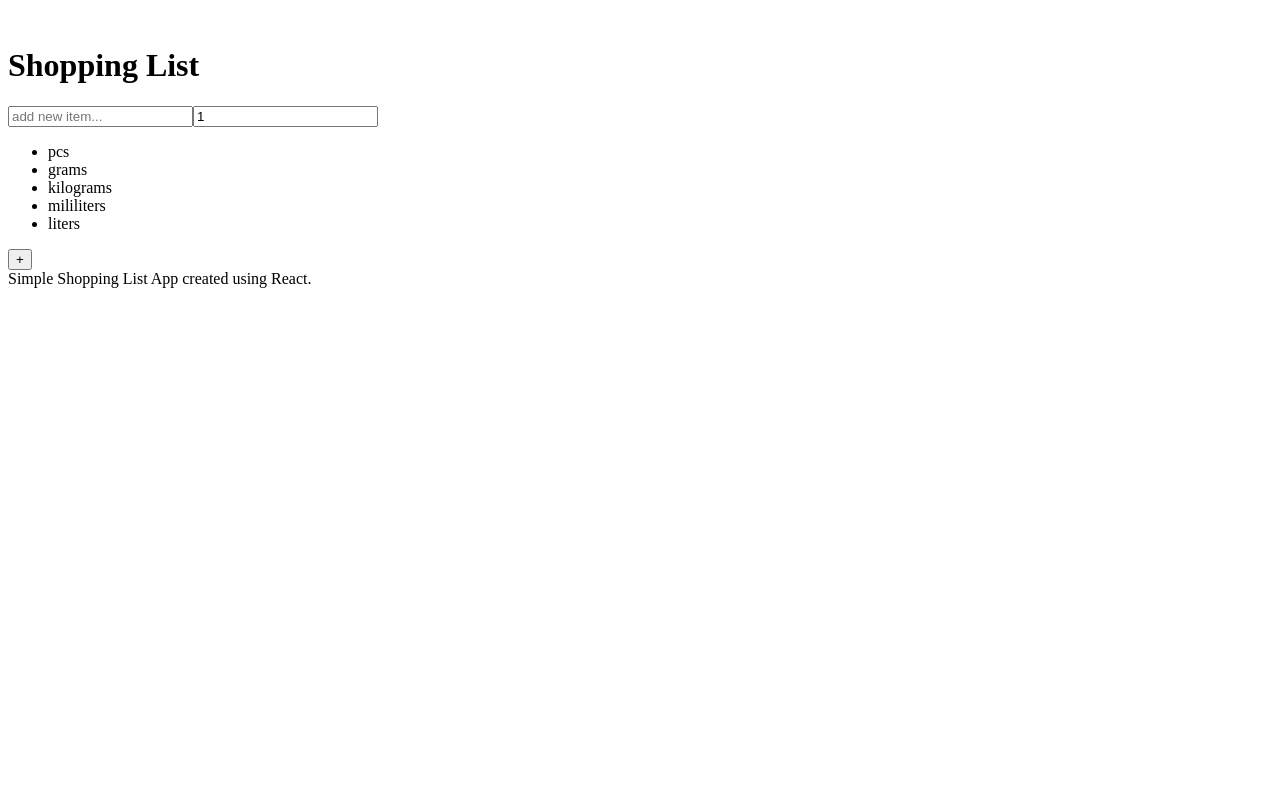
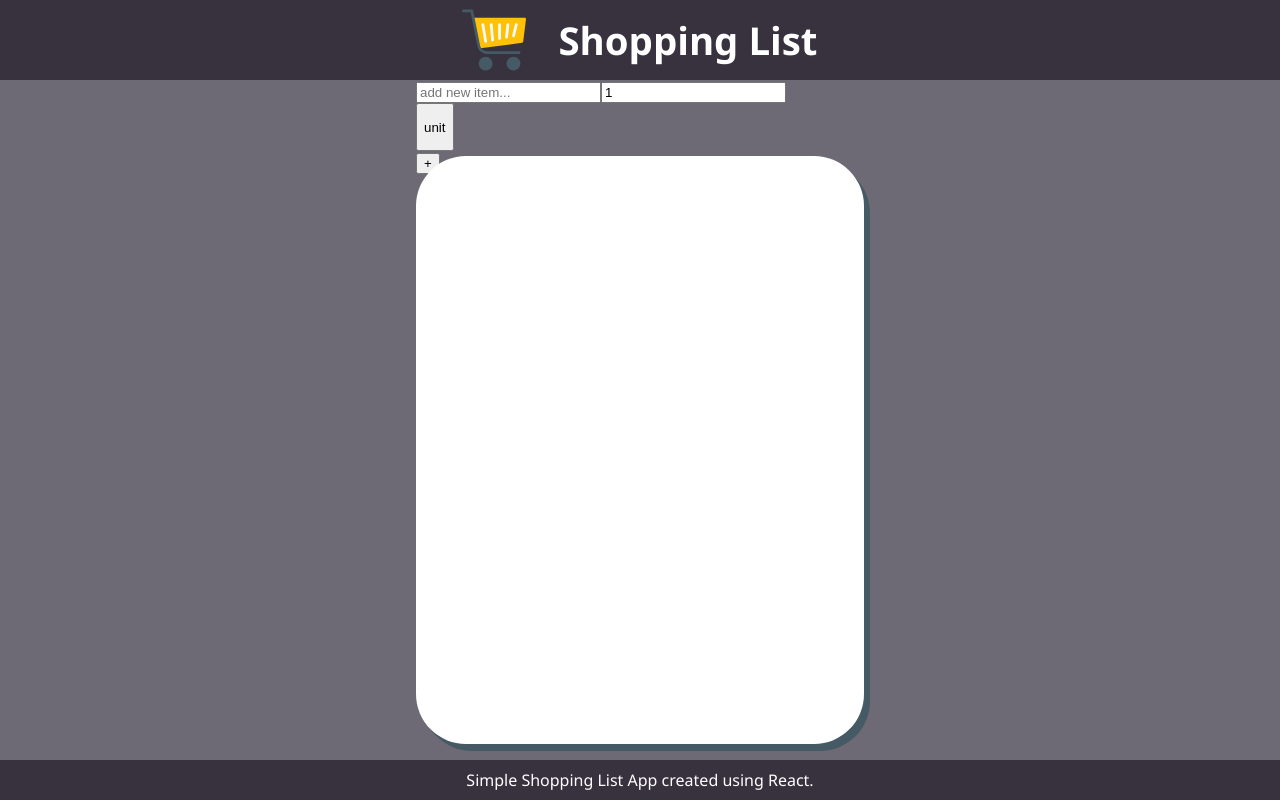
Before and after one commit to bknvpik/shopping-list-react, a React (Create React App) app: page / in a window 1280 px wide. Built offline with nearby package versions, Linux system fonts and the light colour scheme; the HTML template or start-up script is replaced by a standard one.

Commit message:
Add styles

```diff
--- a/src/App.js
+++ b/src/App.js
@@ -1,4 +1,5 @@
 import React, {useState } from "react";
+import './App.scss';
 import InputArea from './components/InputArea';
 import ItemsList from './components/ItemsList';
 
@@ -11,9 +12,10 @@ function App() {
   return (
     <div className="app-container">
       <header>
-        <img src="" alt=""></img>
+        <img src="shopping-cart.svg" alt=""></img>
         <h1>Shopping List</h1>
       </header>
+      <main>
         <InputArea
           inputText={inputText}
           setInputText={setInputText}
@@ -22,6 +24,7 @@ function App() {
           unit={unit} setUnit={setUnit}
         />
         <ItemsList items={items} setItems={setItems} />
+      </main>
       <footer>
         Simple Shopping List App created using React.
       </footer>
--- a/src/App.scss
+++ b/src/App.scss
@@ -1,3 +1,153 @@
-.item-checked {
-    color: red;
+$light-gray: rgb(109, 106, 117);
+$dark-gray: rgb(55, 50, 62);
+$bluish-gray: rgb(69, 90, 100);
+$yellow: rgb(255, 193, 7);
+$green: rgb(41, 146, 37);
+$red: rgb(233, 52, 52);
+$font: Segoe UI;
+
+@mixin flexCenter($direction) {
+    display: flex;
+    flex-direction: $direction;
+    justify-content: center;
+    align-items: center;
 }
+
+@mixin inputsRadius {
+    border: none;
+    border-radius: 50px;
+    height: 2.5rem;
+    margin: 0.5rem;
+}
+
+@mixin shadows {
+    box-shadow: 6px 7px 0px $bluish-gray;
+}
+
+body {
+    margin: 0;
+    padding: 0;
+    color: white;
+    font-family: $font;
+    background: $light-gray;
+}
+
+.app-container {
+    width: 100vw;
+    height: 100vh;
+}
+
+header {
+    @include flexCenter(row);
+    background: $dark-gray;
+    color: white;
+    width: 100%;
+    height: 10%;
+    font-size: 1.2rem;
+    img {
+        width: 4rem;
+    }
+    img, h1 {
+      padding: 0 1rem 0 1rem;
+    }
+}
+
+main {
+    @include flexCenter(column);
+    height: 85%;
+}
+
+.dropdown-menu {
+    display: flex;
+    flex-wrap: wrap;
+    min-height: 3rem;
+
+    .dropdown-header {
+
+    }
+}
+
+.input-area {
+    width: 35%;
+    height: 10%;
+
+}
+
+.items-list {
+    @include inputsRadius();
+    @include shadows();
+    height: 100%;
+    margin-bottom: 1rem!important;
+    width: 35%;
+    color: black;
+    background: white;
+    overflow: hidden;
+}
+
+.items-box {
+    height: 100%;
+    width: 100%;
+    overflow: scroll;
+    overflow-x: hidden;
+}
+
+.item {
+    @include flexCenter(row);
+    justify-content: flex-start;
+    margin: 2rem;
+    hr {
+      border: none;
+      border-top: 1px solid $light-gray;
+    }
+    button {
+      @include inputsRadius();
+      color: white;
+      cursor: pointer;
+      width: 2.5rem;
+      height: 2.5rem;
+    }
+    .item-checked {
+    color: $light-gray;
+    text-decoration: line-through;
+    }
+
+  .item-details {
+    width: 100%;
+  }
+
+  .item-buttons {
+    @include flexCenter(column);
+  }
+
+  .check-button {
+    background: $light-gray;
+    margin: 0;
+    &:hover {
+      background: $green;
+      color: white;
+    }
+    &:focus {
+      outline: 0;
+    }
+  }
+
+  .delete-button {
+    background: $light-gray;
+    &:hover {
+      background: $red;
+    }
+    &:focus {
+        outline: 0;
+      }
+  }
+}
+
+footer {
+    @include flexCenter(row);
+    position: fixed;
+    bottom: 0;
+    width: 100%;
+    height: 5%;
+    color: white;
+    background: $dark-gray;
+}
--- a/src/components/DropdownMenu.js
+++ b/src/components/DropdownMenu.js
@@ -1,18 +1,26 @@
-import React from "react";
+import React, { useState } from "react";
 
 const DropdownMenu = () => {
+    const menuOptions = ['pieces', 'grams', 'kilograms', 'milliliters', 'liters'];
+
+    const [click, setClick] = useState(false);
+
+    const clickHandler = (e) => {
+        e.preventDefault();
+        setClick(!click);
+    };
+
     return(
-        <div className="dropdown-menu">
-            <div className="unit">
-                <ul>
-                    <li>pcs</li>
-                    <li>grams</li>
-                    <li>kilograms</li>
-                    <li>mililiters</li>
-                    <li>liters</li>
-                </ul>
+    <div className="dropdown-menu" onClick={clickHandler}>
+        <button className="menu-button">unit</button>
+        {click ? (
+            <div className="menu-dropped">
+                {menuOptions.map(option => (
+                    <button className="menu-option">{option}</button>
+                ))}
             </div>
-        </div>
+        ) : null}
+    </div>
     );
 };
 
--- a/src/components/InputArea.js
+++ b/src/components/InputArea.js
@@ -10,6 +10,8 @@ const InputArea = ({inputText, setInputText, items, setItems, quantity, setQuant
 
     const addNewItemHandler = (e) => {
         e.preventDefault();
+        if(!inputText)
+            return;
         setItems([
             ...items, {key: uuid(), name: inputText, checked: false, quantity: quantity, unit: unit}
         ]);
@@ -26,12 +28,12 @@ const InputArea = ({inputText, setInputText, items, setItems, quantity, setQuant
     }
 
     return(
-        <div id="input-area">
+        <div className="input-area">
             <form>
-            <input type="text" name="new-item" placeholder="add new item..." value={inputText} onChange={inputTextHandler} ></input>
-            <input type="number" name="quantity" min="1" value={quantity} onChange={setQuantityHandler} ></input>
-            <DropdownMenu />
-            <button id="add-item-button" type="submit" onClick={addNewItemHandler}>+</button>
+                <input type="text" name="new-item" placeholder="add new item..." value={inputText} onChange={inputTextHandler} ></input>
+                <input type="number" name="quantity" min="1" value={quantity} onChange={setQuantityHandler} ></input>
+                <DropdownMenu />
+                <button className="add-item-button" type="submit" onClick={addNewItemHandler}>+</button>
             </form>
         </div>
     );
--- a/src/components/Item.js
+++ b/src/components/Item.js
@@ -1,15 +1,17 @@
 import React from "react";
 
-const Item = ({items, item, setItems, name, quantity, unit, checked}) => {
+const Item = ({items, item, setItems, name, quantity, unit}) => {
     const checkItemHandler = () => {
-        setItems(items.map((el) => {
-            if(el.key == item.key) {
-                return {
-                    ...item, checked: !item.checked
+        setItems(
+            items.map(el => {
+                if(el.key == item.key) {
+                    return {
+                        ...el, checked: !el.checked
+                    };
                 }
-            }
-            return item;
-        }));
+                return el;
+            })
+        );
     };
 
     const deleteItemHandler = () => {
@@ -17,14 +19,16 @@ const Item = ({items, item, setItems, name, quantity, unit, checked}) => {
     };
 
     return(
-        <div className={checked ? "item" : "item-checked"}>
+        <div className="item">
             <div className="item-details">
-                <p>{name}</p>
-                <p>{quantity}</p>
-                <p>{unit}</p>
+                <div className={`${item.checked ? "item-checked": ""}`}>
+                    <p><b>{name}</b></p>
+                    <p>{quantity}<em> {unit}</em></p>
+                    <hr></hr>
+                </div>
             </div>
             <div className="item-buttons">
-                <button className="check-button" onClick={checkItemHandler}><i className="fas fa-check"></i></button>
+                <button className="check-button" onClick={checkItemHandler} style={item.checked ? {background: "rgb(41, 146, 37)"} : null}><i className="fas fa-check"></i></button>
                 <button className="delete-button" onClick={deleteItemHandler}><i className="fas fa-trash"></i></button>
             </div>
         </div>
--- a/src/components/ItemsList.js
+++ b/src/components/ItemsList.js
@@ -3,7 +3,8 @@ import Item from './Item';
 
 const ItemsList = ({items, setItems}) => {
     return(
-        <div id="items-list">
+        <div className="items-list">
+            <div className="items-box">
                 {items.map(item => (
                     <Item
                         items={items}
@@ -17,6 +18,7 @@ const ItemsList = ({items, setItems}) => {
                     />
                 ))}
             </div>
+        </div>
     );
 };
 
```
Lines whose indentation alone changed are shown as unchanged.
